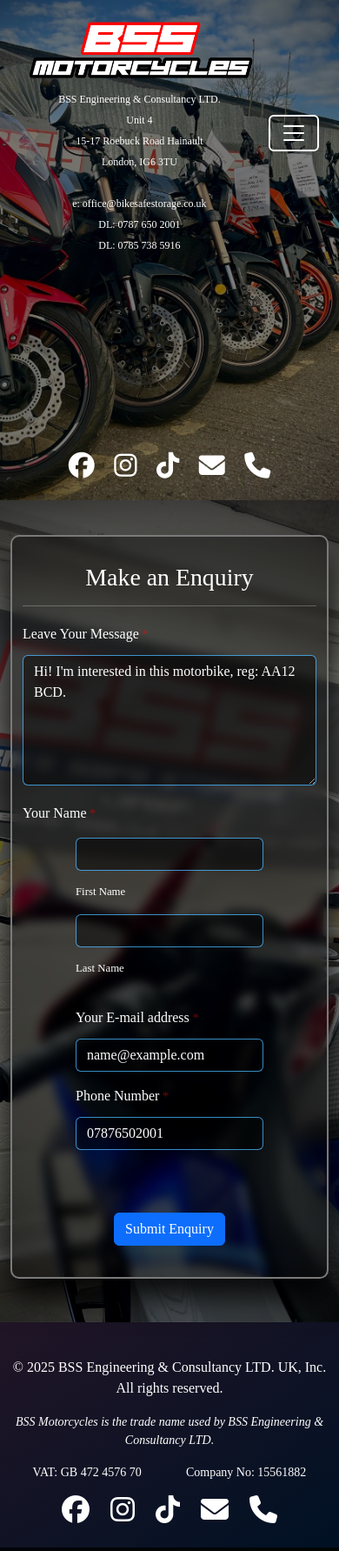
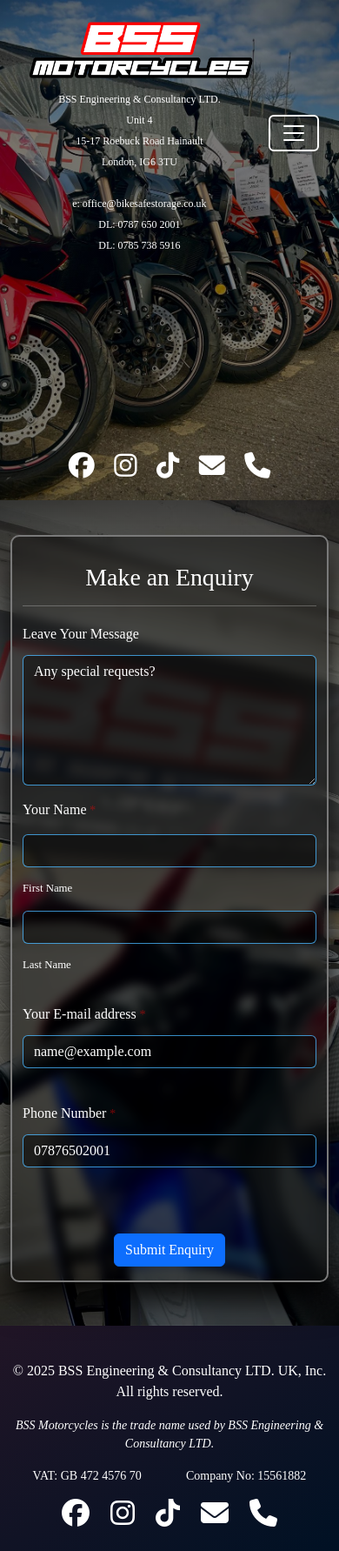
Before and after one commit to AshfaaqK/Bike-Safe-Storage, a Flask app: page /make-an-enquiry in a window 390 px wide. Shown: the whole page at 87% size. Run offline with Flask 3, Linux system fonts and the light colour scheme; some libraries are stand-ins or nearby versions.

Commit message:
fix: rework make-enquiry page to have same responsive layout as service-request page, and make class uses more efficient.

```diff
--- a/static/css/styles.css
+++ b/static/css/styles.css
@@ -85,7 +85,7 @@ a {
     color: #265cff;
 }
 
-/* Make an Enquiry & Service Request*/
+/* Make an Enquiry & Service Request */
 
 .enquiry-sect {
     background: linear-gradient( rgba(0, 0, 0, 0.5), rgba(0, 0, 0, 0.5) ), url("../images/login-reg-bg.jpg");
@@ -151,10 +151,6 @@ a {
 
 .recaptcha-warning {
     margin-top: 40px;
-}
-
-.enquiry-button {
-    margin-bottom: 20px;
 }
 
 input[type="datetime-local"]::-webkit-calendar-picker-indicator {
--- a/templates/make_booking_enquiry.html
+++ b/templates/make_booking_enquiry.html
@@ -3,12 +3,14 @@
 <section class="enquiry-sect" id="service-request-sect">
     <div class="container">
         <div class="d-flex justify-content-center">
+
             {% if form.recaptcha.errors %}
                 <div class="alert alert-danger alert-dismissible show fade recaptcha-warning" role="alert">
                     <button type="button" class="btn-close" data-bs-dismiss="alert" aria-label="Close"></button>
                     <p>Please complete the reCAPTCHA.</p>
                 </div>
             {% endif %}
+
         </div>
 
         <div class="d-flex justify-content-center">
@@ -72,7 +74,7 @@
 
                     <div class="d-flex justify-content-center">
                         <div class="mb-3 enquiry-fields">
-                            {{ form.submit(class_ = 'btn btn-primary enquiry-button') }}
+                            {{ form.submit(class_ = 'btn btn-primary') }}
                         </div>
                     </div>
                 </form>
--- a/templates/make_enquiry.html
+++ b/templates/make_enquiry.html
@@ -2,6 +2,17 @@
 
 <section class="enquiry-sect" id="make-enquiry-sect">
     <div class="container">
+        <div class="d-flex justify-content-center">
+
+            {% if form.recaptcha.errors %}
+                <div class="alert alert-danger alert-dismissible show fade recaptcha-warning" role="alert">
+                    <button type="button" class="btn-close" data-bs-dismiss="alert" aria-label="Close"></button>
+                    <p>Please complete the reCAPTCHA.</p>
+                </div>
+            {% endif %}
+
+        </div>
+
         <div class="d-flex justify-content-center">
             <div class="container enquiry-form">
                 <h1 class="text-center">Make an Enquiry</h1>
@@ -12,55 +23,43 @@
                     {{ form.csrf_token }}
 
                     <div class="mb-3 enquiry-fields">
-                        {{ form.message.label(class_ = 'enquiry-labels') }}<span class="required-mark"> *</span>
-                        {{ form.message(class_ = 'form-control message-enquiry enquiry-input',  placeholder="Hi! I'm interested in this motorbike, reg: AA12 BCD.") }}
+                        {{ form.message.label(class_ = 'enquiry-labels') }}
+                        {{ form.message(class_ = 'form-control message-enquiry enquiry-input',  placeholder="Any special requests?") }}
                     </div>
 
-                    <div class="mb-3 enquiry-fields">
-                        <div class="row justify-content-center">
-                            <p class="enquiry-name-marker">Your Name<span class="required-mark"> *</span></p>
-                            <div class="container col-6 enquiry-cols">
+                    <div class="row mb-3">
+                        <p>Your Name<span class="required-mark"> *</span></p>
+
+                        <div class="col-sm-6">
                             {{ form.firstName(class_ = 'form-control enquiry-input') }}
                             {{ form.firstName.label(class_ = 'muted-name') }}
                         </div>
-                            <div class="container col-6 enquiry-cols">
+
+                        <div class="col-sm-6">
                             {{ form.lastName(class_ = 'form-control enquiry-input') }}
                             {{ form.lastName.label(class_ = 'muted-name') }}
                         </div>
-                        </div>
-                    </div>
 
-                    <div class="row enquiry-fields justify-content-center">
-                        <div class="col-6 enquiry-cols">
-                            <div class="mb-3">
+                        <div class="col-sm-6 enquiry-fields">
                             {{ form.email.label(class_ = 'enquiry-labels') }}<span class="required-mark"> *</span>
                             {{ form.email(class_ = 'form-control enquiry-input', placeholder="name@example.com") }}
                         </div>
-                        </div>
-                        <div class="col-6 enquiry-cols">
-                            <div class="mb-3">
+
+                        <div class="col-sm-6 enquiry-fields">
                             {{ form.phone.label(class_ = 'enquiry-labels') }}<span class="required-mark"> *</span>
                             {{ form.phone(class_ = 'form-control enquiry-input', type='tel', pattern='[0-9]*', inputmode='numeric', placeholder="07876502001") }}
-                            </div>
                         </div>
                     </div>
 
                     <div class="mb-3 enquiry-fields">
                         <div class="d-flex justify-content-center">
-                            {{ form.recaptcha(class_='recaptcha-resizing enquiry-fields') }}
+                            {{ form.recaptcha(class_='recaptcha-resizing') }}
                         </div>
-
-                        {% if form.recaptcha.errors %}
-                            <div class="alert alert-danger alert-dismissible show fade recaptcha-warning" role="alert">
-                                <button type="button" class="btn-close" data-bs-dismiss="alert" aria-label="Close"></button>
-                                <p>Please complete the reCAPTCHA.</p>
-                            </div>
-                        {% endif %}
                     </div>
 
                     <div class="d-flex justify-content-center">
                         <div class="mb-3 enquiry-fields">
-                            {{ form.submit(class_ = 'btn btn-primary enquiry-button') }}
+                            {{ form.submit(class_ = 'btn btn-primary') }}
                         </div>
                     </div>
                 </form>
```
Lines whose indentation alone changed are shown as unchanged.
